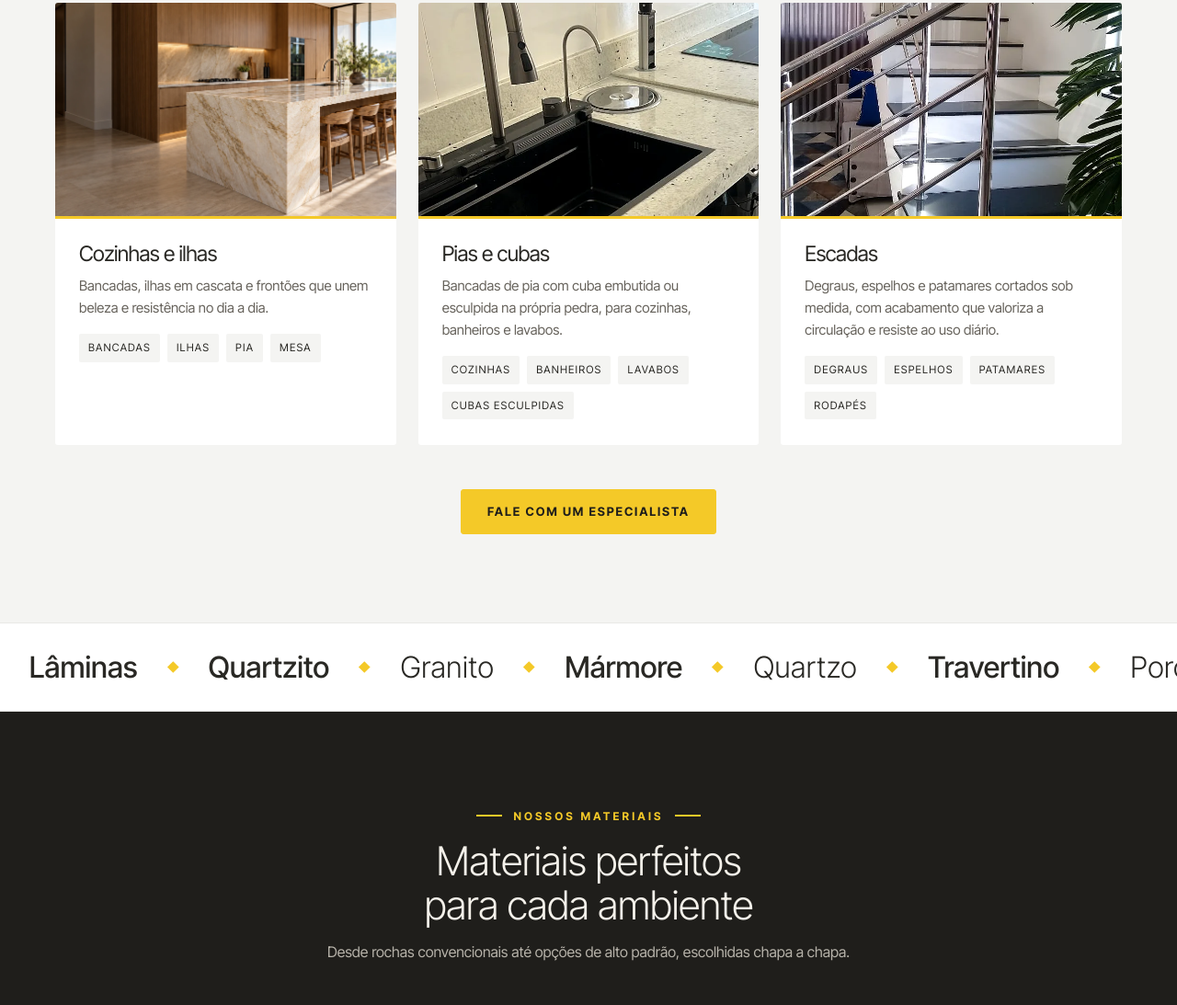
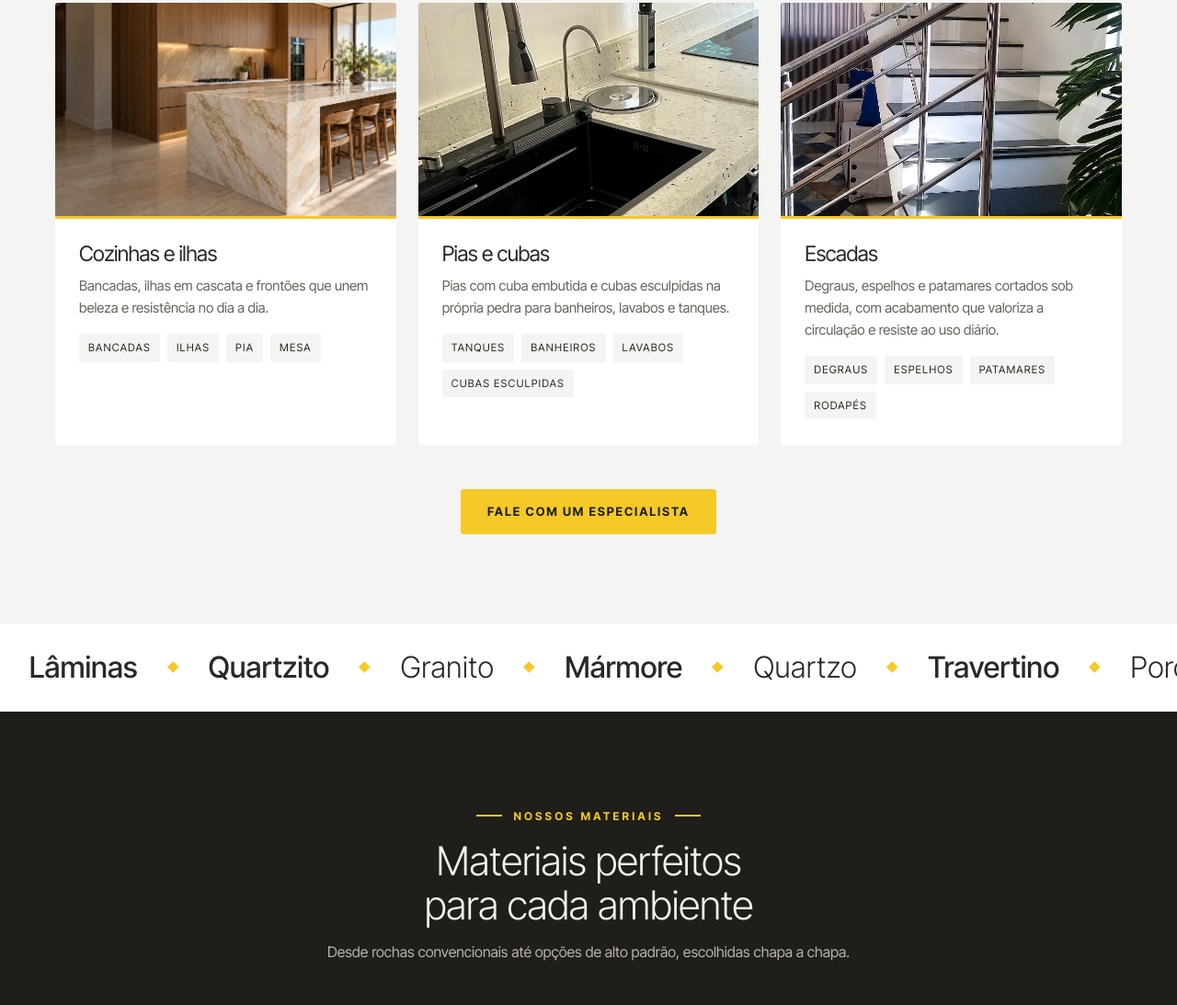
Before and after one commit to kelvenresultiva-lab/marmorariamatossantos, a plain HTML site: page index.html in a window 1280 px wide. Shown: the part 2224-3317 px from the top of the page at 92% size. Drawn offline with Linux system fonts and the light colour scheme.

Commit message:
Serviços: Pias e cubas com Tanques e cuba esculpida só em banheiro e tanque
Co-Authored-By: Claude Opus 5.5 <noreply@anthropic.com>

```diff
--- a/index.html
+++ b/index.html
@@ -470,7 +470,7 @@
     </div>
     <div class="servicos-grid">
       <div data-reveal><article class="servico"><figure><img src="img/hero-cozinha-ilha.webp" loading="lazy" alt="Cozinha com ilha em cascata em quartzito claro"></figure><div class="servico-body"><h3>Cozinhas e ilhas</h3><p>Bancadas, ilhas em cascata e frontões que unem beleza e resistência no dia a dia.</p><ul class="tags"><li>Bancadas</li><li>Ilhas</li><li>Pia</li><li>Mesa</li></ul></div></article></div>
-      <div data-reveal style="--d:.1s"><article class="servico"><figure><img src="img/servico-bancada-cuba.webp" loading="lazy" alt="Pia de cozinha em granito claro com cuba preta embutida e torneira gourmet"></figure><div class="servico-body"><h3>Pias e cubas</h3><p>Bancadas de pia com cuba embutida ou esculpida na própria pedra, para cozinhas, banheiros e lavabos.</p><ul class="tags"><li>Cozinhas</li><li>Banheiros</li><li>Lavabos</li><li>Cubas esculpidas</li></ul></div></article></div>
+      <div data-reveal style="--d:.1s"><article class="servico"><figure><img src="img/servico-bancada-cuba.webp" loading="lazy" alt="Pia de cozinha em granito claro com cuba preta embutida e torneira gourmet"></figure><div class="servico-body"><h3>Pias e cubas</h3><p>Pias com cuba embutida e cubas esculpidas na própria pedra para banheiros, lavabos e tanques.</p><ul class="tags"><li>Tanques</li><li>Banheiros</li><li>Lavabos</li><li>Cubas esculpidas</li></ul></div></article></div>
       <div data-reveal style="--d:.2s"><article class="servico"><figure><img src="img/servico-escada.webp" loading="lazy" alt="Escada com degraus em pedra preta, espelhos brancos e guarda-corpo de inox"></figure><div class="servico-body"><h3>Escadas</h3><p>Degraus, espelhos e patamares cortados sob medida, com acabamento que valoriza a circulação e resiste ao uso diário.</p><ul class="tags"><li>Degraus</li><li>Espelhos</li><li>Patamares</li><li>Rodapés</li></ul></div></article></div>
     </div>
     <div class="cta-row">
```
